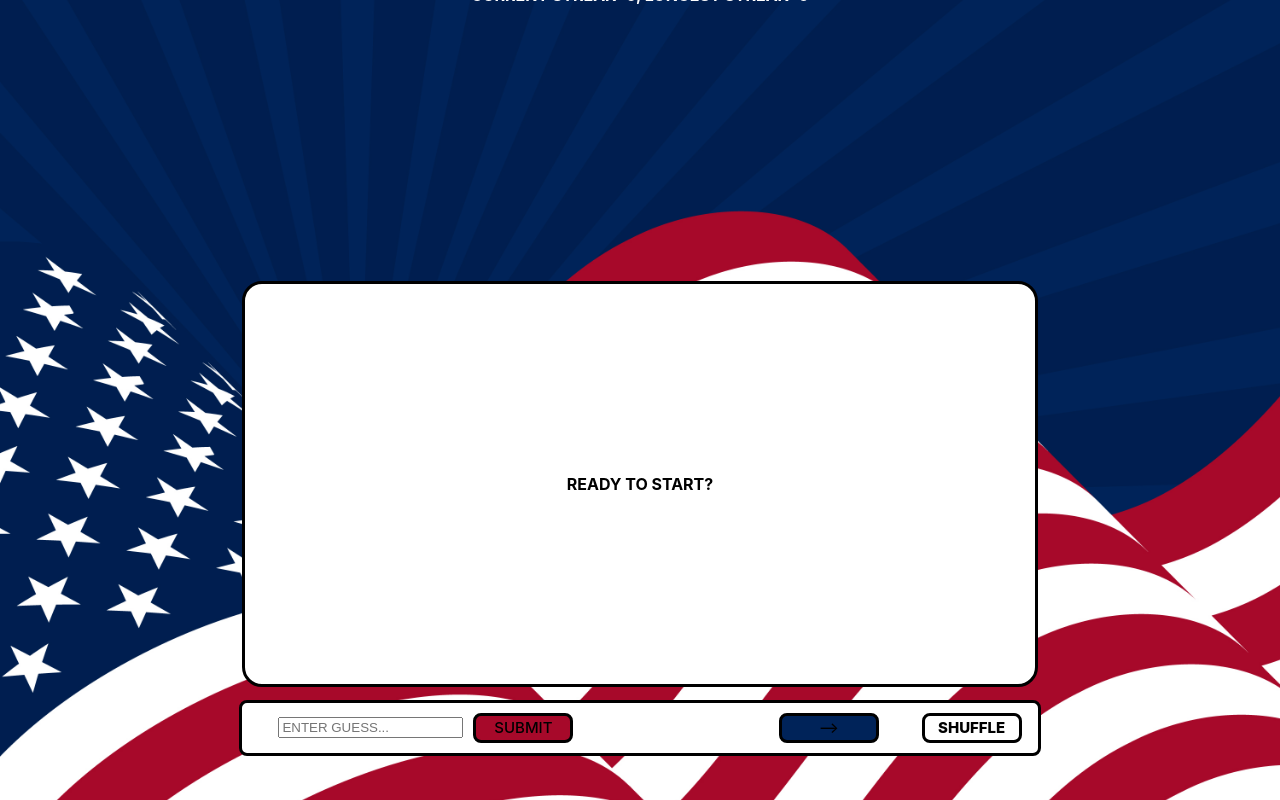
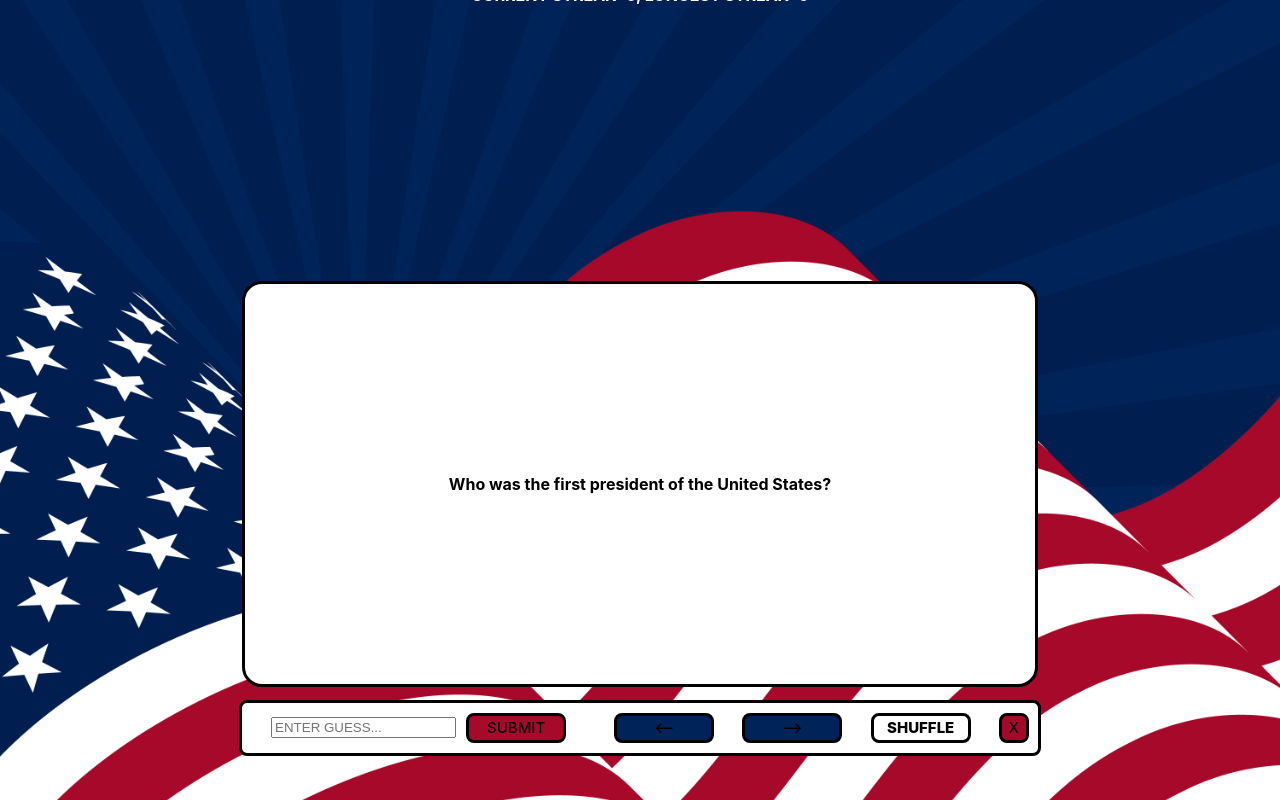
Before and after one commit to AAA-Triple-AAA/flashcards, a React (Vite) app: page / in a window 1280 px wide. Both pictures are taken after a click on the button "SHUFFLE". Built offline with nearby package versions, Linux system fonts and the light colour scheme.

Commit message:
Implemented discard button to remove questions

```diff
--- a/src/App.css
+++ b/src/App.css
@@ -67,3 +67,8 @@ button {
     opacity: 0;
     cursor: default;
 }
+
+.discard-button {
+    background-color: #a7092a;
+    width: 30px;
+}
--- a/src/App.jsx
+++ b/src/App.jsx
@@ -3,14 +3,23 @@ import Card from "./components/Card.jsx";
 import "./App.css";
 
 const App = () => {
-    const [card, setCard] = useState(10);
+    const [card, setCard] = useState(0);
     const [reset, setReset] = useState(false);
     const [longestStreak, setLongestStreak] = useState(0);
     const [currStreak, setCurrStreak] = useState(0);
     const [guess, setGuess] = useState("");
     const [submitted, setSubmitted] = useState(false);
+    const [firstPass, setFirstPass] = useState(true);
 
     const cardContent = [
+        {
+            difficulty: "easy",
+            question: "READY TO START?",
+            answer: "Click the next button. Good luck...",
+            front_img: "",
+            back_img: "",
+            ans_key: "123456$dnkf12",
+        },
         {
             difficulty: "easy",
             question: "Who was the first president of the United States?",
@@ -95,14 +104,6 @@ const App = () => {
             back_img: "/images/jefferson.png",
             ans_key: "jeff",
         },
-        {
-            difficulty: "easy",
-            question: "READY TO START?",
-            answer: "Click the next button. Good luck...",
-            front_img: "",
-            back_img: "",
-            ans_key: "123456$dnkf12",
-        },
     ];
 
     const answerKey = [
@@ -152,11 +153,20 @@ const App = () => {
     const [questions, setQuestions] = useState(cardContent);
 
     const updateCardF = () => {
+        if (firstPass) {
+            discardQuestion();
+            setFirstPass(false);
+            setReset(true);
+            setCard(0);
+            setSubmitted(false);
+            setGuess("");
+            setTimeout(() => setReset(false), 10);
+            return;
+        }
         setReset(true);
-        if (card === 10) {
+        if (card === questions.length - 1) {
             setCard(0);
-        }
-        if (!(card >= 9)) {
+        } else {
             setCard(card + 1);
         }
         setSubmitted(false);
@@ -166,8 +176,10 @@ const App = () => {
 
     const updateCardB = () => {
         setReset(true);
-        if (!(card <= 0) && card != 10) {
+        if (card > 0) {
             setCard(card - 1);
+        } else {
+            setCard(questions.length - 1);
         }
         setSubmitted(false);
         setGuess("");
@@ -181,8 +193,8 @@ const App = () => {
 
     const shuffleArray = (array) => {
         const newArray = [...array];
-        for (let i = newArray.length - 2; i > 0; i--) {
-            const j = Math.floor(Math.random() * i);
+        for (let i = newArray.length - 1; i > 0; i--) {
+            const j = Math.floor(Math.random() * (i + 1));
             [newArray[i], newArray[j]] = [newArray[j], newArray[i]];
         }
         return newArray;
@@ -192,7 +204,7 @@ const App = () => {
         event.preventDefault();
         if (!submitted) {
             let tempGuess = guess.toLowerCase().trim();
-            let answers = answerKeyMap.get(cardContent[card].ans_key);
+            let answers = answerKeyMap.get(questions[card].ans_key);
             for (let answer of answers) {
                 if (tempGuess === answer) {
                     setCurrStreak(currStreak + 1);
@@ -210,6 +222,19 @@ const App = () => {
 
     const handleChange = (event) => {
         setGuess(event.target.value);
+    };
+
+    const discardQuestion = () => {
+        if (questions.length > 1) {
+            let tempQuestions = [...questions];
+            tempQuestions.splice(card, 1);
+            setQuestions(tempQuestions);
+            if (card >= tempQuestions.length) {
+                setCard(tempQuestions.length - 1);
+            }
+        } else {
+            alert("! LAST QUESTION CANNOT BE DISCARDED !");
+        }
     };
 
     return (
@@ -246,18 +271,23 @@ const App = () => {
                     </form>
                     <button
                         onClick={updateCardB}
-                        className={card === 10 || card === 0 ? "hide" : ""}>
+                        className={
+                            questions[card].ans_key === "123456$dnkf12"
+                                ? "hide"
+                                : ""
+                        }>
                         ⟵
                     </button>
-                    <button
-                        onClick={updateCardF}
-                        className={card === 9 ? "hide" : ""}>
-                        ⟶
-                    </button>
+                    <button onClick={updateCardF}>⟶</button>
                     <button
                         className="shuffle-button"
                         onClick={updateQuestions}>
                         SHUFFLE
+                    </button>
+                    <button
+                        className="discard-button"
+                        onClick={discardQuestion}>
+                        X
                     </button>
                 </div>
             </div>
```
